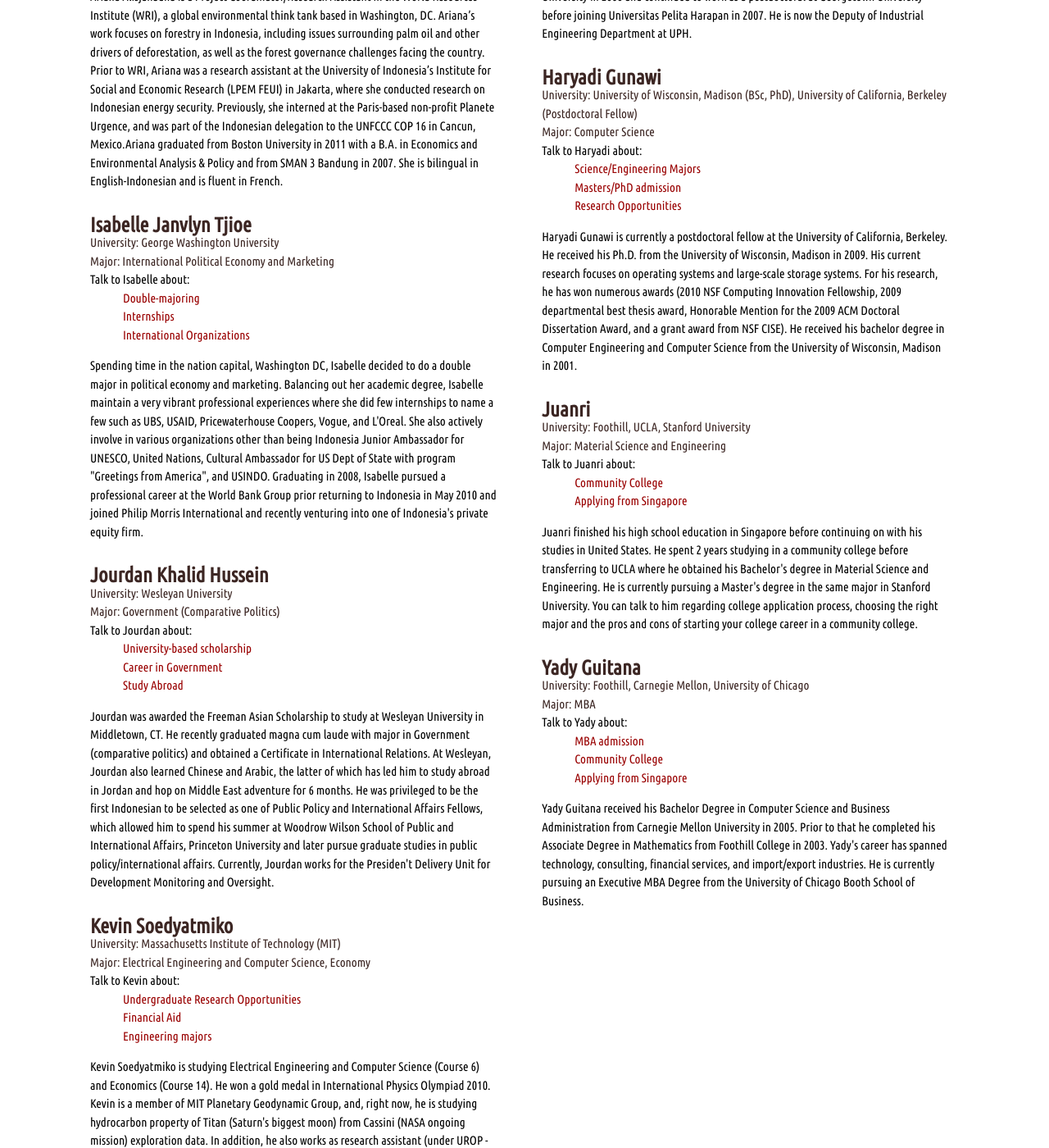
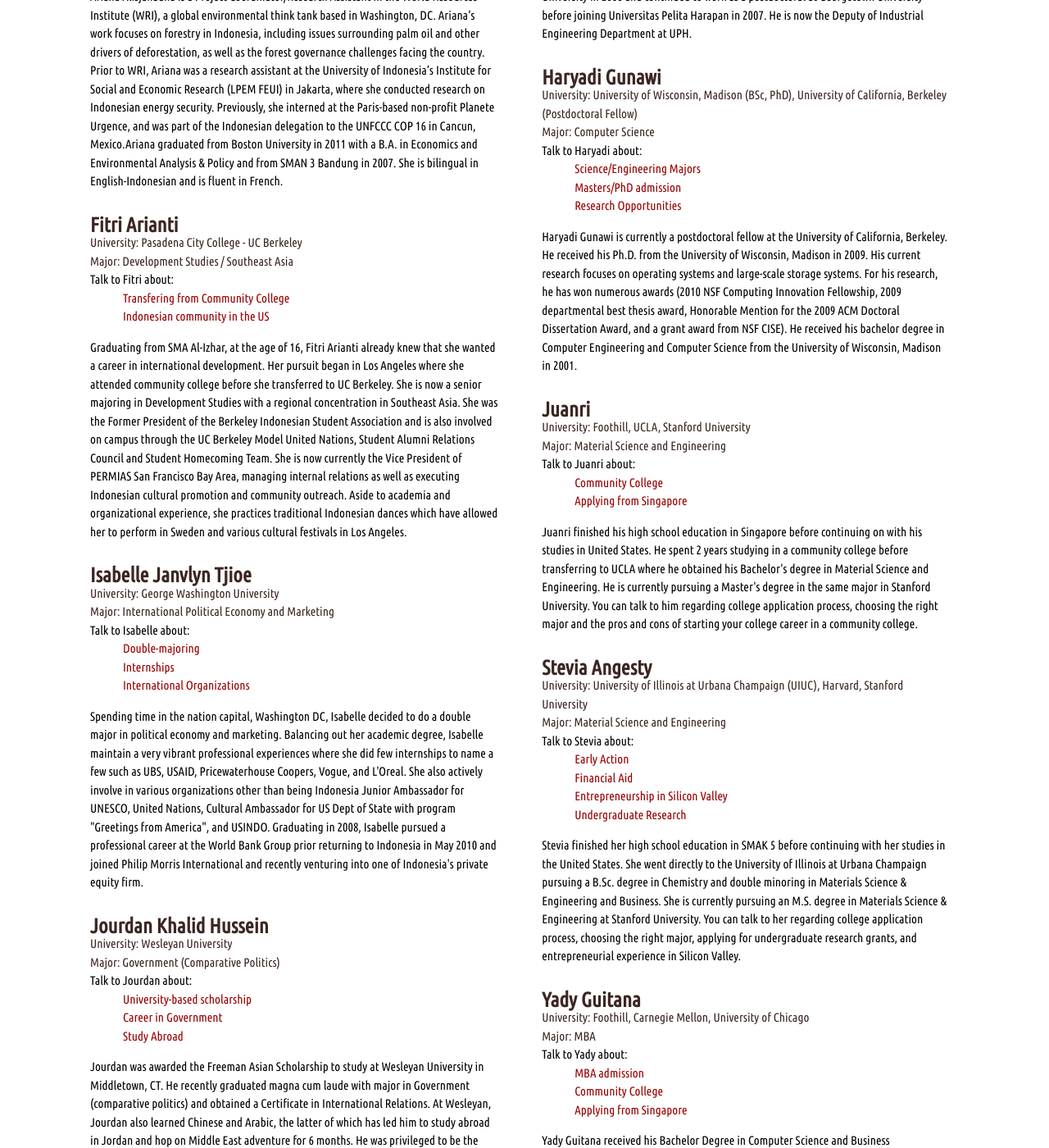
Before and after one commit to StanfordICS/stanfordics.github.com, a Jekyll site: the page built from activities_indonesia/index.html, in a window 1280 px wide and 1400 px high, scrolled down 1814 px. Shown: the whole window at 82% size. Built offline with Jekyll 4.4.1, drawn with Linux system fonts in a browser that asks for light colours; some web fonts are replaced.

Commit message:
Update mentors

```diff
--- a/_layouts/default.html
+++ b/_layouts/default.html
@@ -6,7 +6,8 @@
 <head>
   <meta charset="utf-8">
   <meta http-equiv="X-UA-Compatible" content="IE=edge,chrome=1">
-  <base href="/" />
+  <!-- <base href="/group/ICS/" /> -->
+  <base href="/">
 
   <title>Indonesian Club at Stanford - {{ page.title }}</title>
   <meta name="description" content= "{{ page.description }}">
--- a/activities_indonesia/index.html
+++ b/activities_indonesia/index.html
@@ -98,6 +98,19 @@
       </ul>
     </span>
     <p>Ariana Alisjahbana is a Project Coordinator/Research Assistant in the World Resources Institute (WRI), a global environmental think tank based in Washington, DC.  Ariana’s work focuses on forestry in Indonesia, including issues surrounding palm oil and other drivers of deforestation, as well as the forest governance challenges facing the country. Prior to WRI, Ariana was a research assistant at the University of Indonesia’s Institute for Social and Economic Research (LPEM FEUI) in Jakarta, where she conducted research on Indonesian energy security. Previously, she interned at the Paris-based non-profit Planete Urgence, and was part of the Indonesian delegation to the UNFCCC COP 16 in Cancun, Mexico.Ariana graduated from Boston University in 2011 with a B.A. in Economics and Environmental Analysis & Policy and from SMAN 3 Bandung in 2007. She is bilingual in English-Indonesian and is fluent in French.</p>
+  </div>
+
+  <div>
+    <span>Fitri Arianti</span>
+    <span>Pasadena City College - UC Berkeley</span>
+    <span>Development Studies / Southeast Asia</span>
+    <span>Talk to Fitri about:
+      <ul>
+        <li>Transfering from Community College</li>
+        <li>Indonesian community in the US</li>
+      </ul>
+    </span>
+    <p>Graduating from SMA Al-Izhar, at the age of 16, Fitri Arianti already knew that she wanted a career in international development. Her pursuit began in Los Angeles where she attended community college before she transferred to UC Berkeley. She is now a senior majoring in Development Studies with a regional concentration in Southeast Asia. She was the Former President of the Berkeley Indonesian Student Association and is also involved on campus through the UC Berkeley Model United Nations, Student Alumni Relations Council and Student Homecoming Team. She is now currently the Vice President of PERMIAS San Francisco Bay Area, managing internal relations as well as executing Indonesian cultural promotion and community outreach. Aside to academia and organizational experience, she practices traditional Indonesian dances which have allowed her to perform in Sweden and various cultural festivals in Los Angeles. </p>
   </div>
 
   <div>
@@ -213,6 +226,19 @@
   </div>
 
   <div>
+    <span>Stevia Angesty</span>
+    <span>University of Illinois at Urbana Champaign (UIUC), Harvard, Stanford University</span>
+    <span>Material Science and Engineering</span>
+    <span>Talk to Stevia about:
+    <ul>
+      <li>Early Action</li>
+      <li>Financial Aid</li>
+      <li>Entrepreneurship in Silicon Valley</li>
+      <li>Undergraduate Research</li>
+    </ul>
+    <p>Stevia finished her high school education in SMAK 5 before continuing with her studies in the United States. She went directly to the University of Illinois at Urbana Champaign pursuing a B.Sc. degree in Chemistry and double minoring in Materials Science & Engineering and Business. She is currently pursuing an M.S. degree in Materials Science & Engineering at Stanford University. You can talk to her regarding college application process, choosing the right major, applying for undergraduate research grants, and entrepreneurial experience in Silicon Valley. </p>
+  </div>
+  <div>
     <span>Yady Guitana</span>
     <span>Foothill, Carnegie Mellon, University of Chicago</span>
     <span>MBA</span>
```
